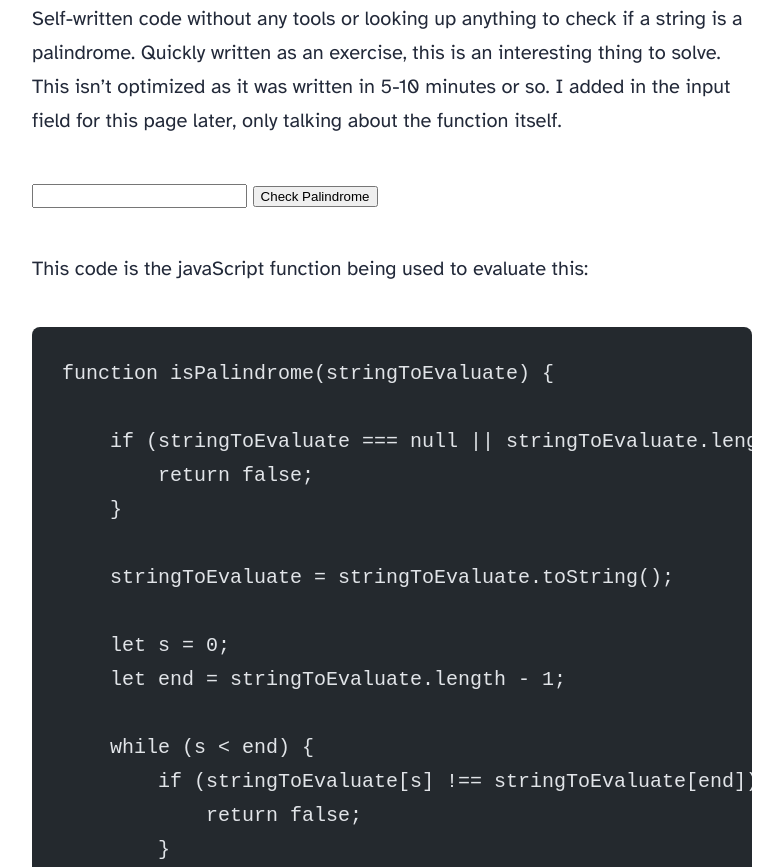
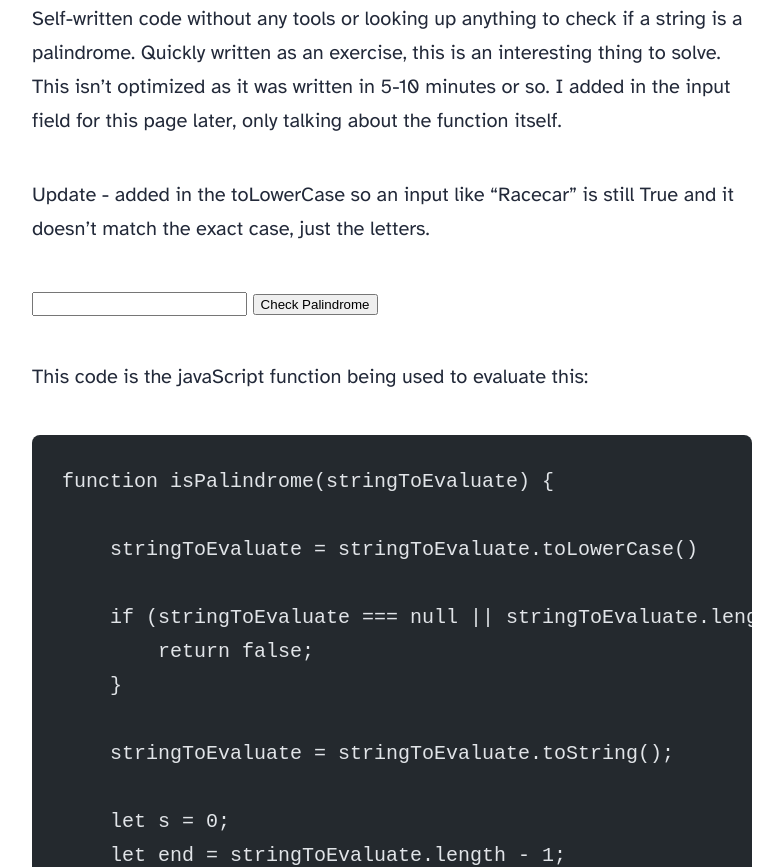
Before and after one commit to conrizzo/AstroWebsite, an Astro site: page /blog/is-string-a-palindrome-in-javascript in a window 1280 px wide. Shown: the part 806-1673 px from the top of the page, without its empty margins (248-1031 px from the left). Built offline with nearby package versions, Linux system fonts and the light colour scheme; Astro itself is replaced by a stand-in of ours; code samples lack their colours.

Commit message:
fix lowercase input

````diff
--- a/src/content/blog/is-string-a-palindrome-in-javascript.md
+++ b/src/content/blog/is-string-a-palindrome-in-javascript.md
@@ -7,6 +7,9 @@ heroImage: '/blog-placeholder-5.jpg'
 ---
 <script>
 function isPalindrome(stringToEvaluate) {
+
+            stringToEvaluate = stringToEvaluate.toLowerCase()
+
             if (stringToEvaluate === null || stringToEvaluate.length === 0) {
                 return false;
             }
@@ -42,6 +45,9 @@ Self-written code without any tools or looking up anything to check if a string
 this is an interesting thing to solve. This isn't optimized as it was written in 5-10 minutes or so. I added in the
 input field for this page later, only talking about the function itself.
 
+Update - added in the toLowerCase so an input like "Racecar" is still True and it doesn't match the
+exact case, just the letters.
+
 <input type="text" id="word" />
 <button onclick="checkPalindrome()">Check Palindrome</button>
     <p id="result"></p>
@@ -49,6 +55,8 @@ input field for this page later, only talking about the function itself.
 This code is the javaScript function being used to evaluate this:
 ```javascript
 function isPalindrome(stringToEvaluate) {
+
+    stringToEvaluate = stringToEvaluate.toLowerCase()
 
     if (stringToEvaluate === null || stringToEvaluate.length === 0) {
         return false;
@@ -74,7 +82,7 @@ function isPalindrome(stringToEvaluate) {
 console.log(isPalindrome("12334321")) // false
 console.log(isPalindrome("racecar")) // true
 console.log(isPalindrome("145641")) // false
-console.log(isPalindrome("123454321")) // false
+console.log(isPalindrome("123454321")) // true
 ```
 </body>
 </html>
````
